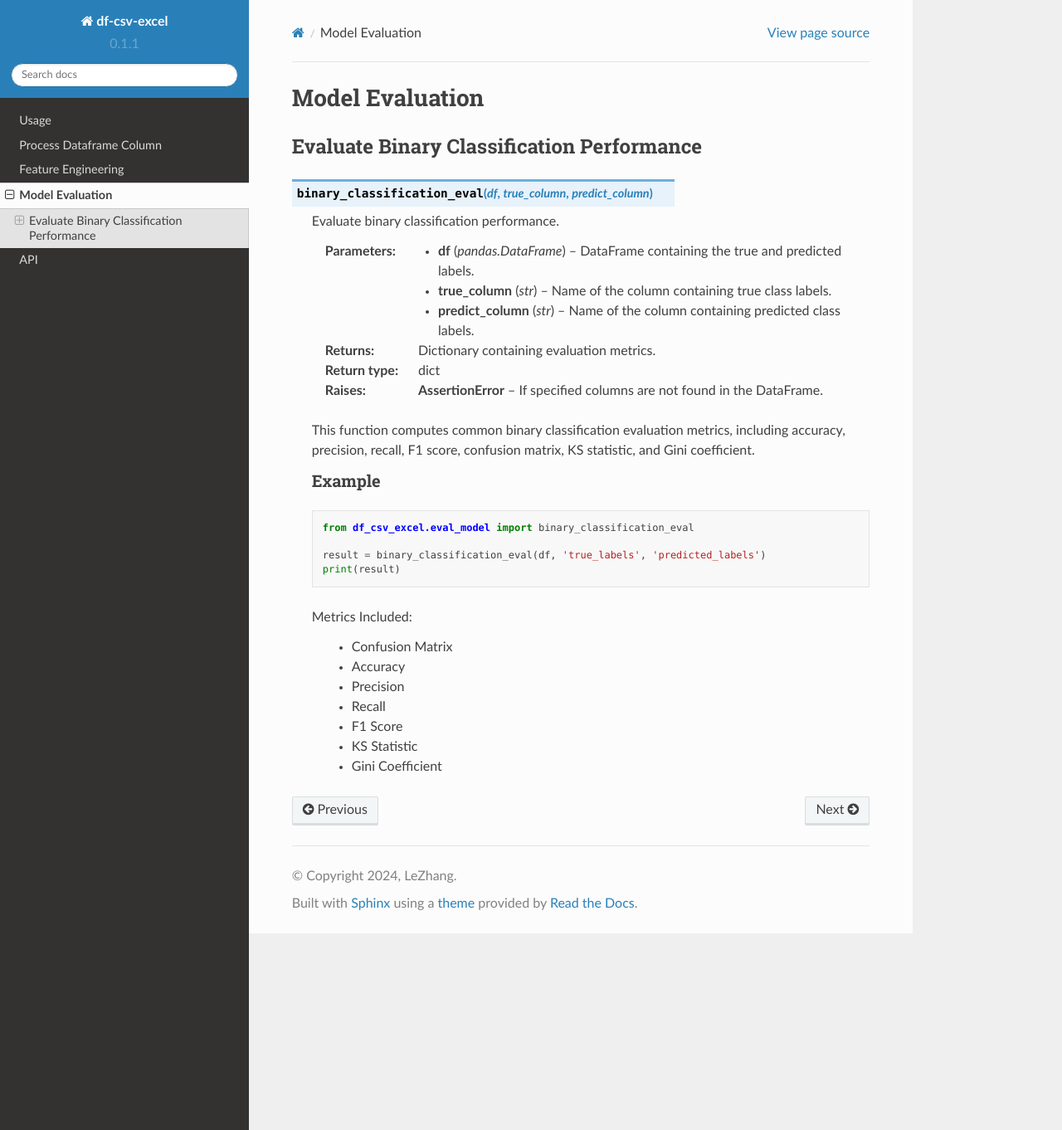
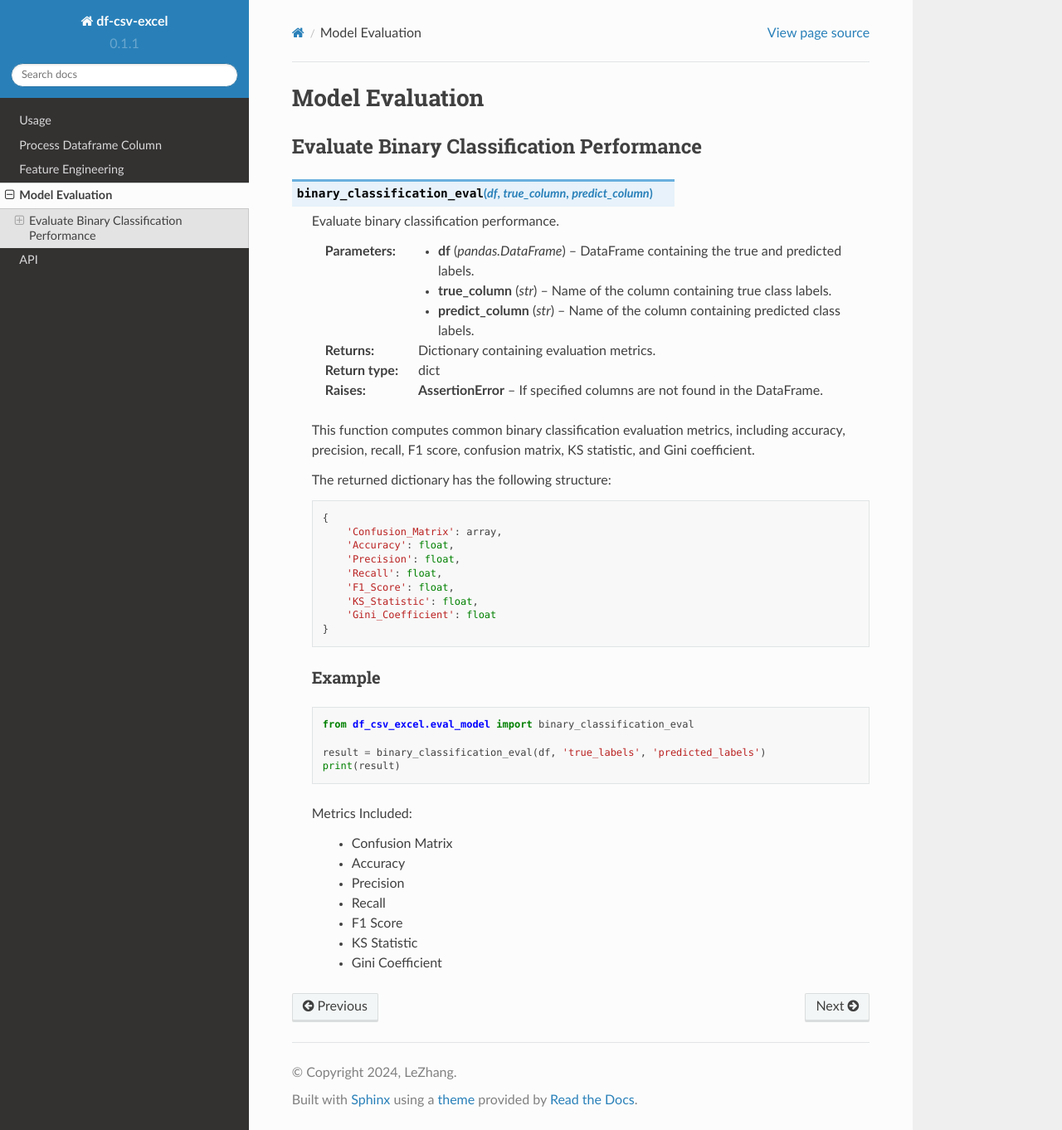
Before and after one commit to cheerzhang/read_doc_1, a Sphinx documentation site: the page built from docs/source/eval_model.rst, in a window 1280 px wide and 1362 px high. Shown: the whole window at 83% size. Built offline with Sphinx 7.4.7 and the Read the Docs theme 2.0.0, drawn with Linux system fonts in a browser that asks for light colours.

Commit message:
Update eval_model.rst

```diff
--- a/docs/source/eval_model.rst
+++ b/docs/source/eval_model.rst
@@ -25,6 +25,20 @@ Evaluate Binary Classification Performance
 
    This function computes common binary classification evaluation metrics, including accuracy, precision, recall, F1 score, confusion matrix, KS statistic, and Gini coefficient.
 
+   The returned dictionary has the following structure:
+
+   .. code-block:: python
+
+      {
+          'Confusion_Matrix': array,
+          'Accuracy': float,
+          'Precision': float,
+          'Recall': float,
+          'F1_Score': float,
+          'KS_Statistic': float,
+          'Gini_Coefficient': float
+      }
+
    Example
    -------
 
```
